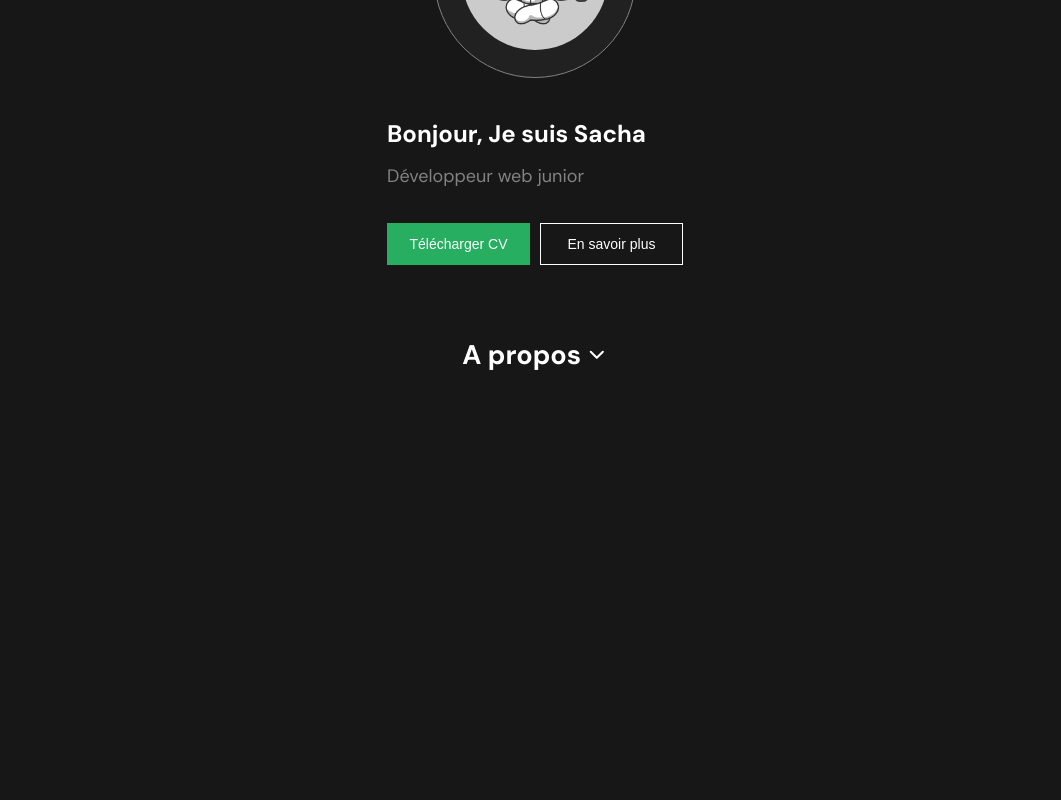
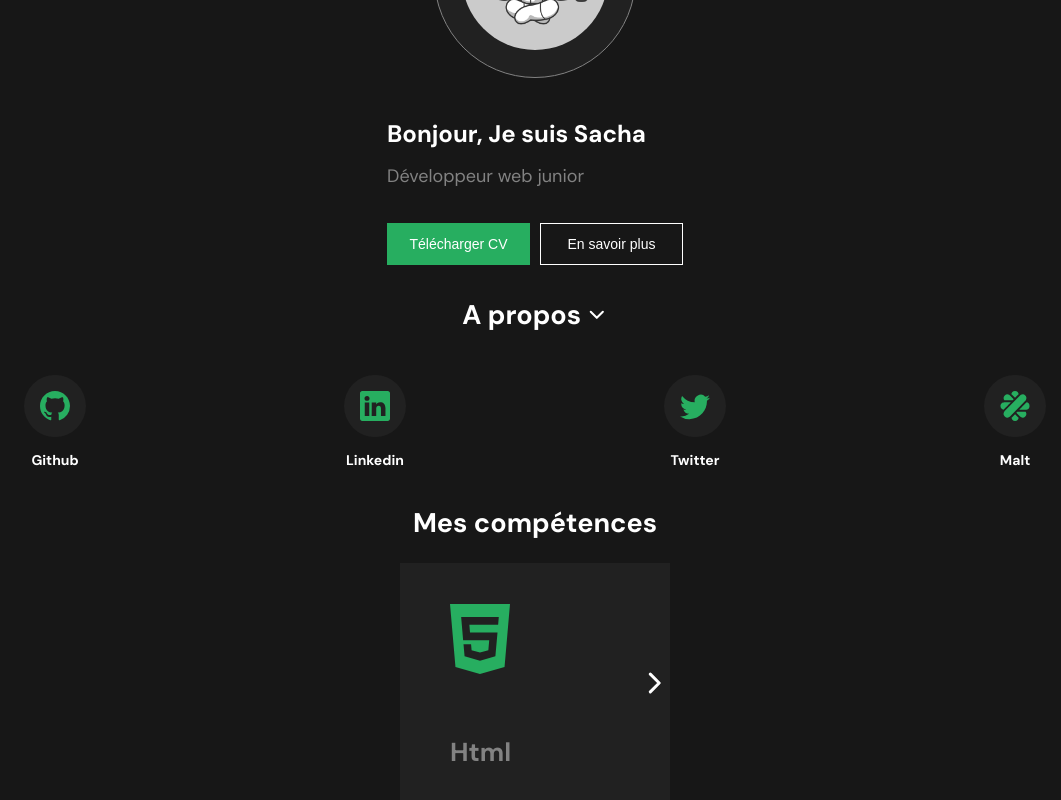
Before and after one commit to Achassqt/portfolio, a React (Create React App) app: page / in a window 1280 px wide. Shown: the part 256-1056 px from the top of the page, without its empty margins (105-1166 px from the left). Before the commit the page ends 800 px from the top, so only its background shows below. Built offline with nearby package versions, Linux system fonts and the light colour scheme.

Commit message:
carousel mes compétences : ok

```diff
--- a/src/components/About/index.js
+++ b/src/components/About/index.js
@@ -1,5 +1,5 @@
 import pp from "../../assets/3700_5_03.png";
-import { IoChevronDown, IoChevronUp } from "react-icons/io5";
+import { IoChevronDown } from "react-icons/io5";
 
 import { useState } from "react";
 
--- /dev/null
+++ b/src/components/Carousel/index.js
@@ -0,0 +1,93 @@
+import { useEffect, useState } from "react";
+import {
+  IoLogoHtml5,
+  IoLogoCss3,
+  IoLogoJavascript,
+  IoLogoReact,
+  IoChevronBack,
+  IoChevronForward,
+} from "react-icons/io5";
+import { SiMongodb } from "react-icons/si";
+
+const cards = [
+  {
+    logo: <IoLogoHtml5 className="card__logo logo1" />,
+    title: "Html",
+  },
+  {
+    logo: <IoLogoCss3 className="card__logo logo2" />,
+    title: "Css",
+  },
+  {
+    logo: <IoLogoJavascript className="card__logo logo3" />,
+    title: "Javascript",
+  },
+  {
+    logo: <IoLogoReact className="card__logo logo4" />,
+    title: "React",
+  },
+  {
+    logo: <SiMongodb className="card__logo logo5" />,
+    title: "MongoDB",
+  },
+];
+
+function Carousel() {
+  const [next, setNext] = useState(false);
+  const [previous, setPrevious] = useState(false);
+  const [forwardTranslate, setForwardTranslate] = useState(false);
+  const [backTranslate, setBackTranslate] = useState(false);
+  const [pixelCount, setPixelCount] = useState(0);
+
+  useEffect(() => {
+    if (next) {
+      setPixelCount(pixelCount - 310);
+      setForwardTranslate(true);
+      // setBackTranslate(false);
+      setNext(false);
+    }
+    if (previous) {
+      setPixelCount(pixelCount + 310);
+      setBackTranslate(true);
+      setForwardTranslate(false);
+      setPrevious(false);
+    }
+  }, [next, previous]);
+
+  return (
+    <section className="skills-container">
+      <h2>Mes compétences</h2>
+      <div className="carousel">
+        <IoChevronBack
+          onClick={() => setPrevious(true)}
+          style={{ display: pixelCount === 0 ? "none" : "block" }}
+          className="carousel__chevron carousel__chevron--back"
+        />
+        <IoChevronForward
+          onClick={() => setNext(true)}
+          style={{ display: pixelCount === -1240 ? "none" : "block" }}
+          className="carousel__chevron carousel__chevron--forward"
+        />
+        <div className="cards-container">
+          {cards.map((card) => (
+            <div
+              style={{
+                transform: forwardTranslate
+                  ? `translate(${pixelCount}px)`
+                  : backTranslate && `translate(${pixelCount}px)`,
+              }}
+              className="card"
+            >
+              {card.logo}
+              <h3 className="card__title">{card.title}</h3>
+              {/* <IoChevronBack className="card__chevron card__chevron--back" />
+              <IoChevronForward className="card__chevron card__chevron--forward" /> */}
+            </div>
+          ))}
+        </div>
+      </div>
+    </section>
+  );
+}
+
+export default Carousel;
--- a/src/pages/Home.js
+++ b/src/pages/Home.js
@@ -1,9 +1,39 @@
 import About from "../components/About";
+import Carousel from "../components/Carousel";
+import malt from "../assets/malt.svg";
+import { BsGithub, BsLinkedin, BsTwitter } from "react-icons/bs";
 
 function Home() {
   return (
     <main>
       <About />
+      <section className="social-network">
+        <article className="social-network__content">
+          <div className="social-network__content__logo-container">
+            <BsGithub />
+          </div>
+          <h3>Github</h3>
+        </article>
+        <article className="social-network__content">
+          <div className="social-network__content__logo-container">
+            <BsLinkedin />
+          </div>
+          <h3>Linkedin</h3>
+        </article>
+        <article className="social-network__content">
+          <div className="social-network__content__logo-container">
+            <BsTwitter />
+          </div>
+          <h3>Twitter</h3>
+        </article>
+        <article className="social-network__content">
+          <div className="social-network__content__logo-container">
+            <img src={malt} alt="Malt" />
+          </div>
+          <h3>Malt</h3>
+        </article>
+      </section>
+      <Carousel />
     </main>
   );
 }
--- a/src/styles/components/_about.scss
+++ b/src/styles/components/_about.scss
@@ -69,7 +69,7 @@
 }
 
 .about-bottom {
-  margin-top: 50px;
+  margin-top: 10px;
   display: flex;
   flex-direction: column;
   align-items: center;
--- /dev/null
+++ b/src/styles/components/_carousel.scss
@@ -0,0 +1,88 @@
+.skills-container {
+  display: flex;
+  flex-direction: column;
+  align-items: center;
+  height: 396px;
+  //   padding: 0 15px;
+
+  & > h2 {
+  }
+}
+
+.carousel {
+  position: relative;
+  // background-color: red;
+
+  &__chevron {
+    position: absolute;
+    font-size: 1.75em;
+    transform: translate(0, -50%);
+    z-index: 1;
+    cursor: pointer;
+    // color: $dark-font;
+
+    &--back {
+      left: 0;
+      top: 50%;
+    }
+
+    &--forward {
+      right: 0;
+      top: 50%;
+    }
+  }
+
+  .cards-container {
+    display: flex;
+    width: 270px;
+    overflow-x: hidden;
+
+    .card {
+      background-color: $light-tertiary;
+      min-width: 100%;
+      height: 241px;
+      margin: 0 20px;
+      padding: 36px 50px;
+      box-sizing: border-box;
+      transition: transform 700ms ease-in-out;
+      // transform: translateX(-310px);
+
+      &:first-of-type {
+        margin-left: 0;
+      }
+      &:last-of-type {
+        margin-right: 0;
+      }
+
+      &:hover {
+        border-bottom: 5px solid $primary;
+      }
+
+      &__logo {
+        width: 80px;
+        height: 80px;
+        color: $primary;
+        margin-left: -10px;
+      }
+
+      .logo3 {
+        margin-left: -5px;
+      }
+
+      .logo4 {
+        margin-left: -2px;
+      }
+
+      .logo5 {
+        margin-left: -22px;
+      }
+
+      &__title {
+        padding-top: 50px;
+        margin: 0;
+        font-size: 26px;
+        color: $dark-font;
+      }
+    }
+  }
+}
--- a/src/styles/main.scss
+++ b/src/styles/main.scss
@@ -4,7 +4,8 @@
 @import "./base/typography";
 
 @import "./components/about";
+@import "./components/carousel";
 
 @import "./layouts/header";
 
-//pages
+@import "./pages/home";
--- /dev/null
+++ b/src/styles/pages/_home.scss
@@ -0,0 +1,36 @@
+.social-network {
+  display: flex;
+  justify-content: space-around;
+  margin-top: 20px;
+
+  &__content {
+    display: flex;
+    flex-direction: column;
+    align-items: center;
+
+    &__logo-container {
+      background-color: $light-tertiary;
+      width: 62px;
+      height: 62px;
+      border-radius: 50%;
+      display: flex;
+      align-items: center;
+      justify-content: center;
+
+      & > svg {
+        width: 30px;
+        height: 30px;
+        color: $primary;
+      }
+
+      & > img {
+        width: 30px;
+        height: 30px;
+      }
+    }
+
+    & > h3 {
+      font-size: 14px;
+    }
+  }
+}
```
Also changed, not shown: src/assets/malt.svg (added).
